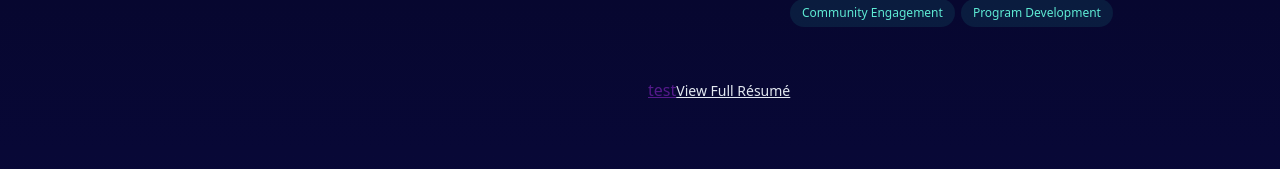
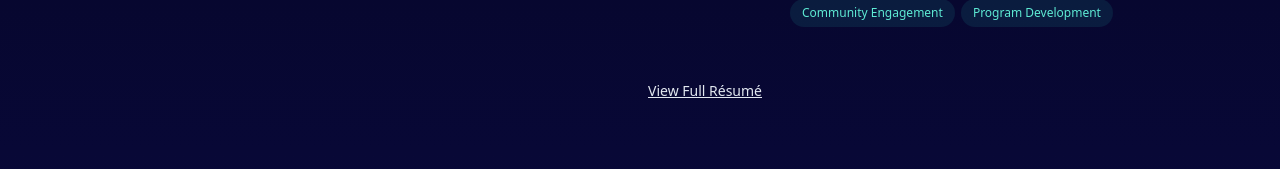
Before and after one commit to marywebby/vite-portfolio, a React (Vite) app: page / in a window 1280 px wide. Shown: the part 1052-1221 px from the top of the page. Built offline with nearby package versions, Linux system fonts and the light colour scheme.

Commit message:
fixing resume link

```diff
--- a/src/components/Experience.jsx
+++ b/src/components/Experience.jsx
@@ -70,7 +70,6 @@ const Experience = () => {
         <div className='mt-12'>
         </div>
       </div>
-      <a href="" className="href">test</a>
       <a
             className='inline-flex items-baseline font-medium leading-tight hover:text-teal-300 focus-visible:text-teal-300 text-slate-200 group/link text-sm'
             href='./resume.pdf'
```
